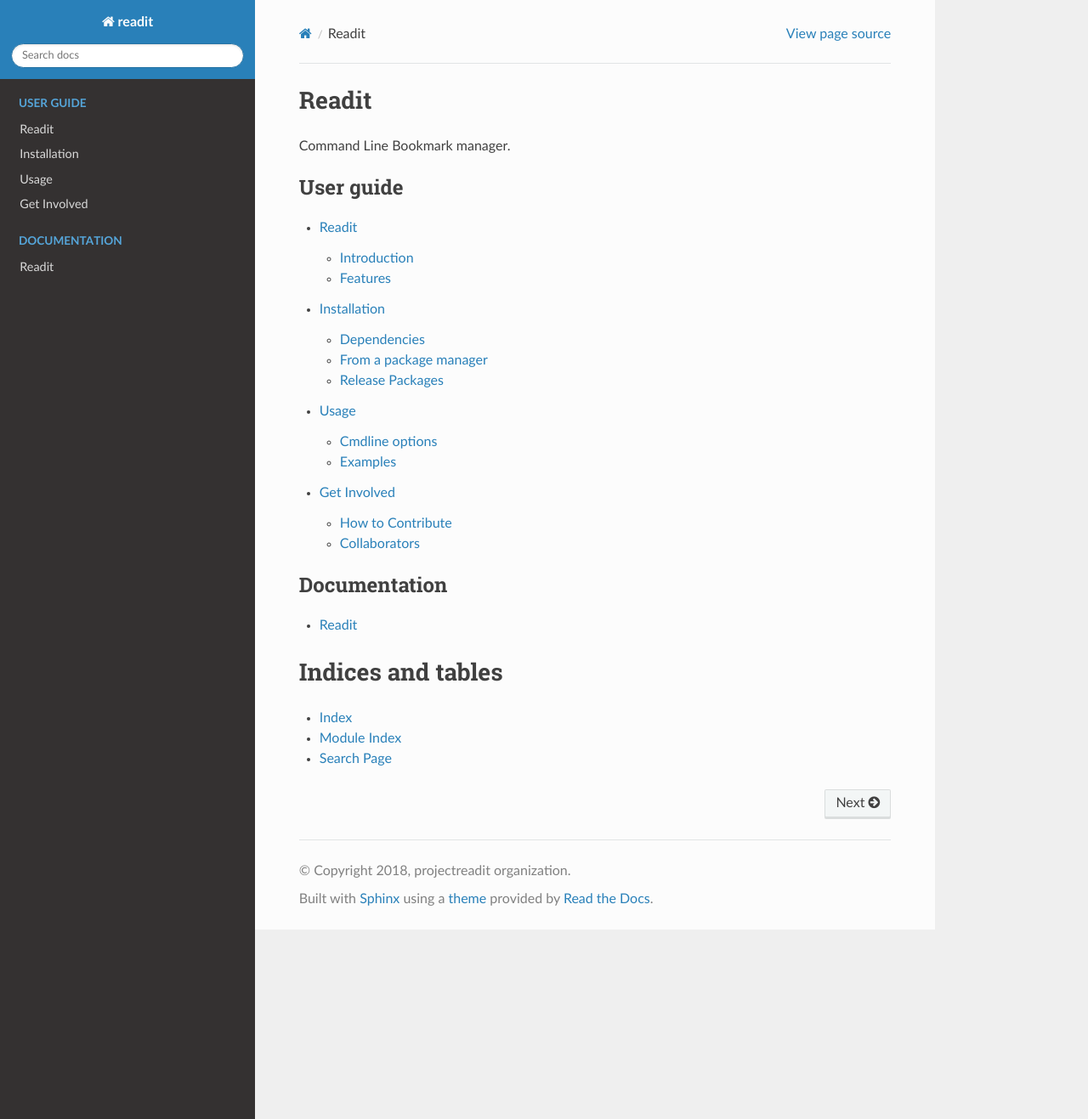
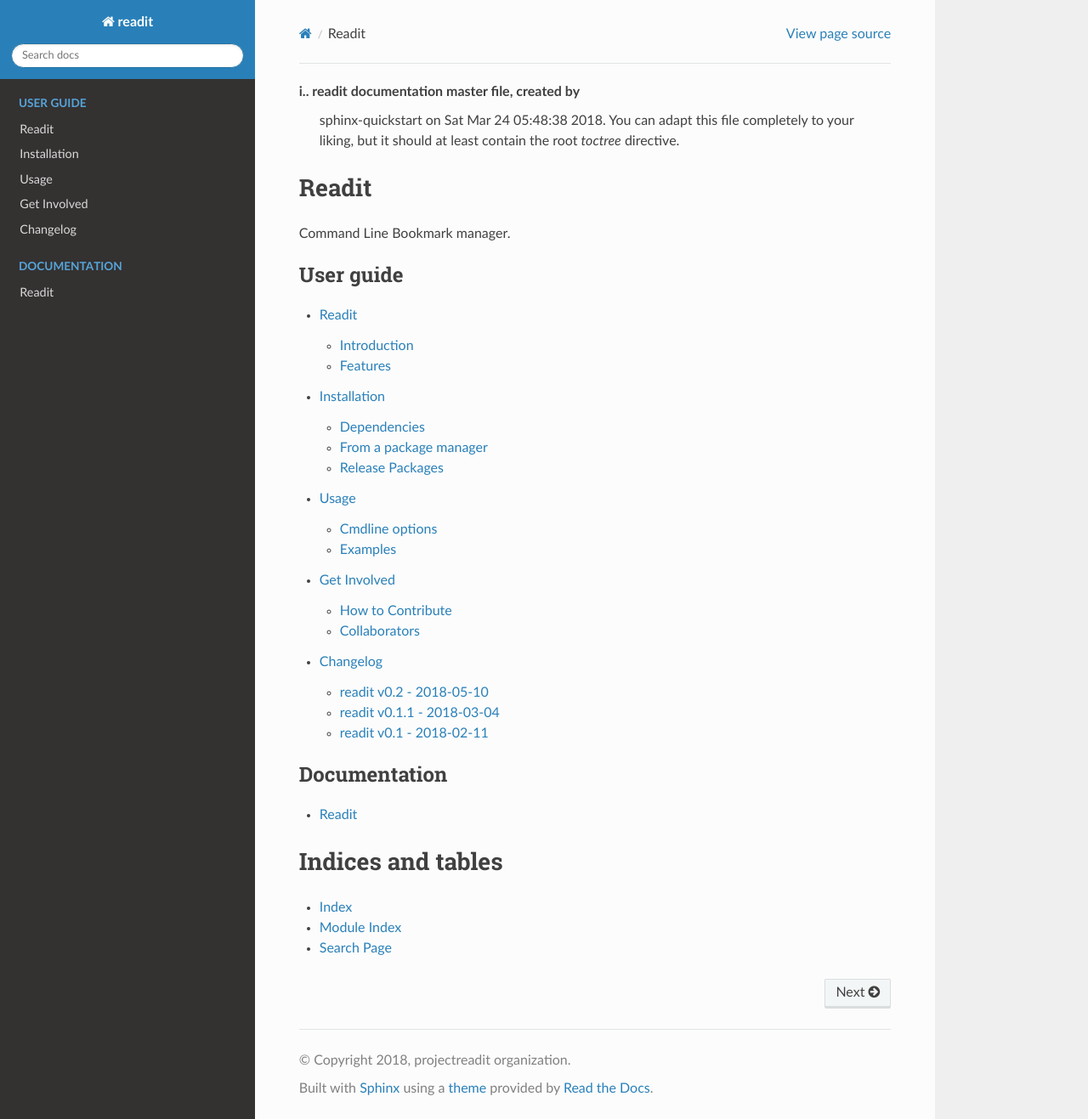
Before and after one commit to pythonpune/readit, a Sphinx documentation site: the page built from docs/index.rst, in a window 1280 px wide and 1317 px high. Shown: the whole window at 85% size. Built offline with Sphinx 7.4.7 and the Read the Docs theme 2.0.0, drawn with Linux system fonts in a browser that asks for light colours.

Commit message:
Update documentation with changelog (#117)

```diff
--- /dev/null
+++ b/docs/changes.rst
@@ -0,0 +1 @@
+.. include:: ../CHANGELOG.rst
--- a/docs/index.rst
+++ b/docs/index.rst
@@ -1,4 +1,4 @@
-.. readit documentation master file, created by
+i.. readit documentation master file, created by
    sphinx-quickstart on Sat Mar 24 05:48:38 2018.
    You can adapt this file completely to your liking, but it should at least
    contain the root `toctree` directive.
```
Also changed, not shown: other parts of docs/index.rst (+1 -0 lines).
